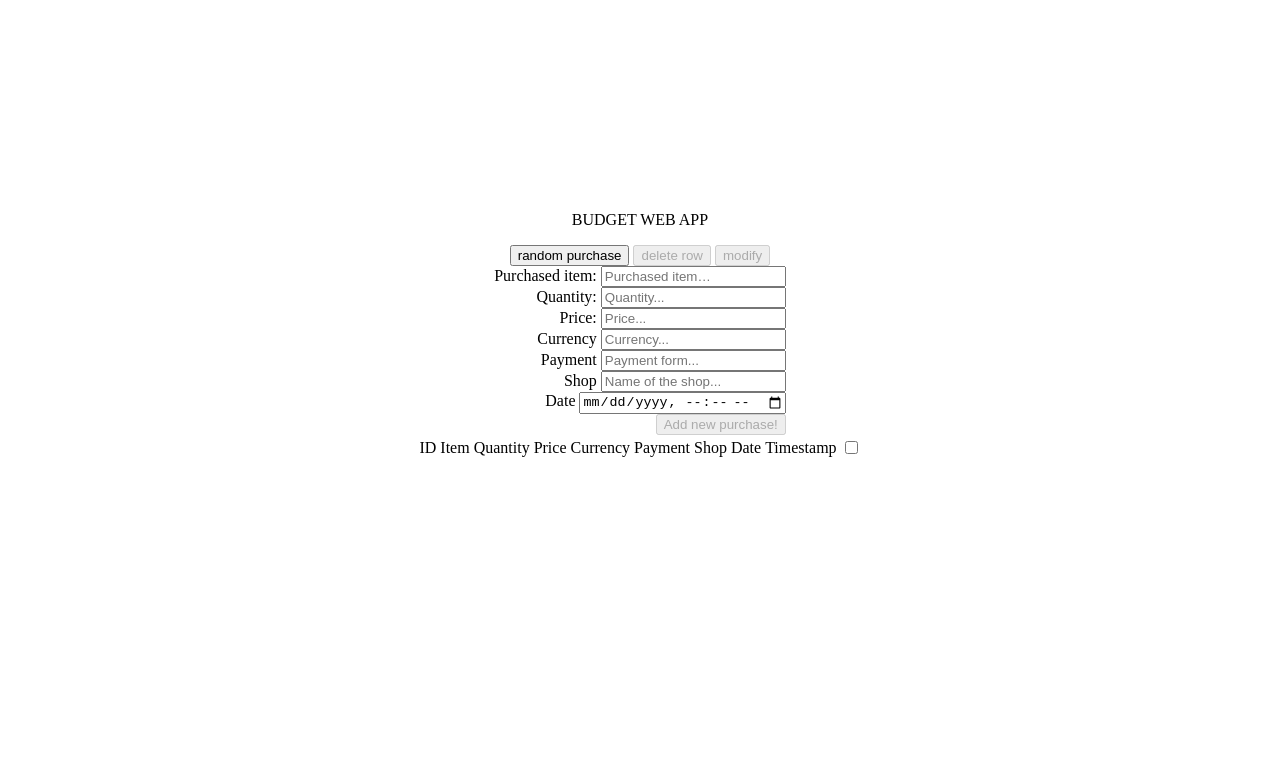
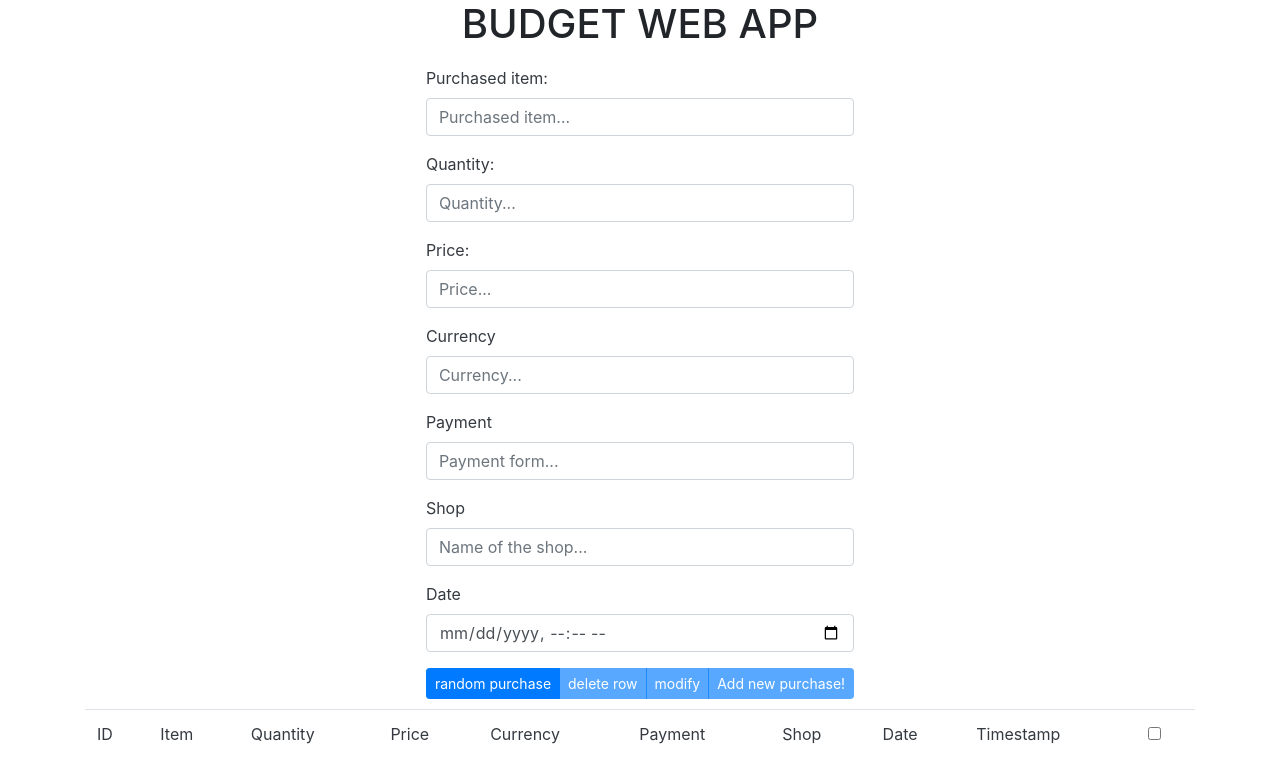
Before and after one commit to CzakoiLevente/budget_web_app, a website: page frontend/index.html in a window 1280 px wide. Drawn offline with nearby package versions, Linux system fonts and the light colour scheme; no server answers.

Commit message:
refactored, boostrap 4 added, validation removed

```diff
--- a/frontend/index.css
+++ b/frontend/index.css
@@ -1,18 +1,13 @@
 body {
-  min-width: 400px;
-  min-height: 80vh;
   display: flex;
   align-items: center;
-  justify-content: center;
   flex-direction: column;
-}
-
-#form {
-  display: flex;
-  flex-direction: column;
-  align-items: flex-end;
 }
 
 tr:hover{
   background:rgb(218, 213, 213);
 }
+
+form {
+  margin: 10px;
+}
--- a/frontend/index.html
+++ b/frontend/index.html
@@ -6,53 +6,67 @@
   <meta name="viewport" content="width=device-width, initial-scale=1.0">
   <title>Phoenix</title>
   <link rel="stylesheet" type="text/css" media="screen" href="index.css">
+  <meta name="viewport" content="width=device-width, initial-scale=1">
+  <link rel="stylesheet" href="https://maxcdn.bootstrapcdn.com/bootstrap/4.5.2/css/bootstrap.min.css">
+  <script src="https://ajax.googleapis.com/ajax/libs/jquery/3.5.1/jquery.min.js"></script>
+  <script src="https://cdnjs.cloudflare.com/ajax/libs/popper.js/1.16.0/umd/popper.min.js"></script>
+  <script src="https://maxcdn.bootstrapcdn.com/bootstrap/4.5.2/js/bootstrap.min.js"></script>
 </head>
 
 <body class="body" id="body">
-  <p>BUDGET WEB APP</p>
-  <div>
-    <button id="insert" onclick="insertRow()">random purchase</button>
-    <button id="delete" onclick="deleteRow()" disabled>delete row</button>
-    <button id="modify" onclick="modifyRow()" disabled>modify</button>
+  <div class="page-header">
+    <h1>BUDGET WEB APP</h1>
   </div>
 
-  <div id="form">
-    <div>
+  <form action="/action_page.php" id="form">
+    <div id="form_row" class="form-group">
+      <label class="text-dark" for="item_name">Purchased item:</label>
+      <input class="form-control" type="text" oninput="activateSubmitButton()" id="formItem" required
+      placeholder="Purchased item…">
     </div>
-    <div id="form_row">
-      <label for="item_name">Purchased item:</label>
-      <input type="text" oninput="activateSubmitButton()" id="formItem" required placeholder="Purchased item…">
+    <div id="form_row" class="form-group">
+      <label class="text-dark" for="item_quantity">Quantity:</label>
+      <input class="form-control" type="number" oninput="activateSubmitButton()" id="formQuantity" required
+        placeholder="Quantity...">
       </div>
-    <div id="form_row">
-      <label for="item_quantity">Quantity:</label>
-      <input type="number" oninput="activateSubmitButton()" id="formQuantity" required placeholder="Quantity...">
+      <div id="form_row" class="form-group" class="form-group">
+        <label class="text-dark" for="item_price">Price:</label>
+        <input class="form-control" type="number" oninput="activateSubmitButton()" id="formPrice" required
+        placeholder="Price...">
       </div>
-    <div id="form_row">
-      <label for="item_price">Price:</label>
-      <input type="number" oninput="activateSubmitButton()" id="formPrice" required placeholder="Price...">
+      <div id="form-row" class="form-group">
+      <label class="text-dark" for="item_currency">Currency</label>
+      <input class="form-control" type="text" oninput="activateSubmitButton()" id="formCurrency" required
+      placeholder="Currency...">
     </div>
-    <div id="form-row">
-      <label for="item_currency">Currency</label>
-      <input type="text" oninput="activateSubmitButton()" id="formCurrency" required placeholder="Currency...">
+    <div id="form-row" class="form-group">
+      <label class="text-dark" for="item_payment">Payment</label>
+      <input class="form-control" type="text" oninput="activateSubmitButton()" id="formPayment" required
+      placeholder="Payment form...">
     </div>
-    <div id="form-row">
-      <label for="item_payment">Payment</label>
-      <input type="text" oninput="activateSubmitButton()" id="formPayment" required placeholder="Payment form...">
+    <div id="form-row" class="form-group">
+      <label class="text-dark" for="item_shop">Shop</label>
+      <input class="form-control" type="text" oninput="activateSubmitButton()" id="formShop" required
+      placeholder="Name of the shop...">
     </div>
-    <div id="form-row">
-      <label for="item_shop">Shop</label>
-      <input type="text" oninput="activateSubmitButton()" id="formShop" required placeholder="Name of the shop...">
+    <div id="form-row" class="form-group">
+      <label class="text-dark" for="item_date">Date</label>
+      <input class="form-control" type="datetime-local" oninput="activateSubmitButton()" id="formDate"
+      placeholder="Whats the date?...">
     </div>
-    <div>
-      <label for="item_date">Date</label>
-      <input type="datetime-local" oninput="activateSubmitButton()" id="formDate" placeholder="Whats the date?..." >
+    <div class="btn-group">
+      <button class="btn btn-primary btn-sm" id="insert" onclick="insertRow()">random purchase</button>
+      <button class="btn btn-primary btn-sm" id="delete" onclick="deleteRow()" disabled>delete row</button>
+      <button class="btn btn-primary btn-sm" id="modify" onclick="modifyRow()" disabled>modify</button>
+      <button class="btn btn-primary btn-sm" id="submit" onclick="submit_purchase()" disabled>Add new purchase!</button>
     </div>
-    <button id="submit" onclick="submit_purchase()" disabled>Add new purchase!  </button>
-  </div>
+  </form>
 
-  <table id="table">
+
+  <div class="container container-sm">
+    <table id="table" class="table table-striped">
       <thead>
-      <tr>
+        <tr class="text-dark">
           <td>ID</td>
           <td>Item</td>
           <td>Quantity</td>
@@ -70,8 +84,10 @@
       <tbody id="table_body">
       </tbody>
     </table>
+  </div>
 
   <script src="index.js"></script>
   <script src="purchase_generator.js"></script>
 </body>
+
 </html>
--- a/frontend/index.js
+++ b/frontend/index.js
@@ -65,7 +65,6 @@ function getList() {
   http.open('GET', '/get');
   http.onload = () => {
     let databaseRecords = JSON.parse(http.responseText);
-    console.log(databaseRecords);
     addToTable(databaseRecords);
   };
   http.send();
@@ -92,17 +91,8 @@ function modifyRow() {
   let formData = getFormData();
   formData.id = clickId;
 
-  for (let elem in formData) {
-    console.log('for loop start');
-    if (elem.value === undefined || elem.value === null) {
-      console.log('for loop break');
-      break;
-    } else {
-      console.log('for loop end');
-      http.send(JSON.stringify(formData));
-      getList();
-    }
-  };
+  http.send(JSON.stringify(formData));
+  getList();
 };
 
 function submit_purchase() {
--- a/frontend/purchase_generator.js
+++ b/frontend/purchase_generator.js
@@ -36,8 +36,5 @@ function randomPayment() {
 function randomDate(rangeOfDays, startHour, hourRange) {
   let today = new Date(Date.now());
   let resultDate = new Date(today.getYear() + 1900, today.getMonth(), today.getDate() + Math.random() * rangeOfDays, Math.random() * hourRange + startHour, Math.random() * 60);
-  console.log(JSON.stringify(resultDate).replace('T', ' ').slice(1, 20));
   return JSON.stringify(resultDate).replace('T', ' ').slice(1, 20);
 };
-
-randomDate(200,2,12);
```
Lines whose indentation alone changed are shown as unchanged.
